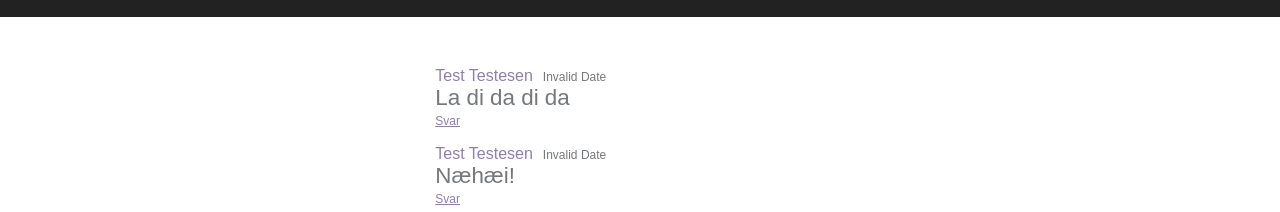
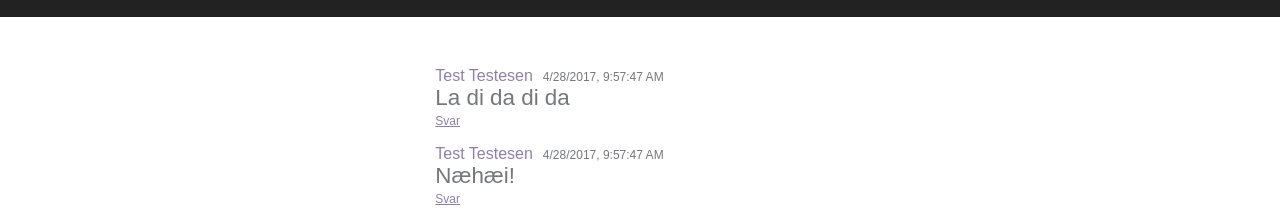
Before and after one commit to complex-components/team-t, a React (Create React App) app: page / in a window 1280 px wide. Shown: the part 173-385 px from the top of the page. Built offline with nearby package versions, Linux system fonts and the light colour scheme.

Commit message:
Date.now for initielle test-comments

```diff
--- a/src/App.js
+++ b/src/App.js
@@ -20,14 +20,14 @@ class App extends Component {
                 author: "Test Testesen",
                 parentComment: null,
                 content: "La di da di da",
-                timestamp: "10:00:00"
+                timestamp: Date.now()
             },
             {
                 id: 2,
                 author: "Test Testesen",
                 parentComment: 1,
                 content: "Næhæi!",
-                timestamp: "10:00:01"
+                timestamp: Date.now()
             }
         ]
     }
```
